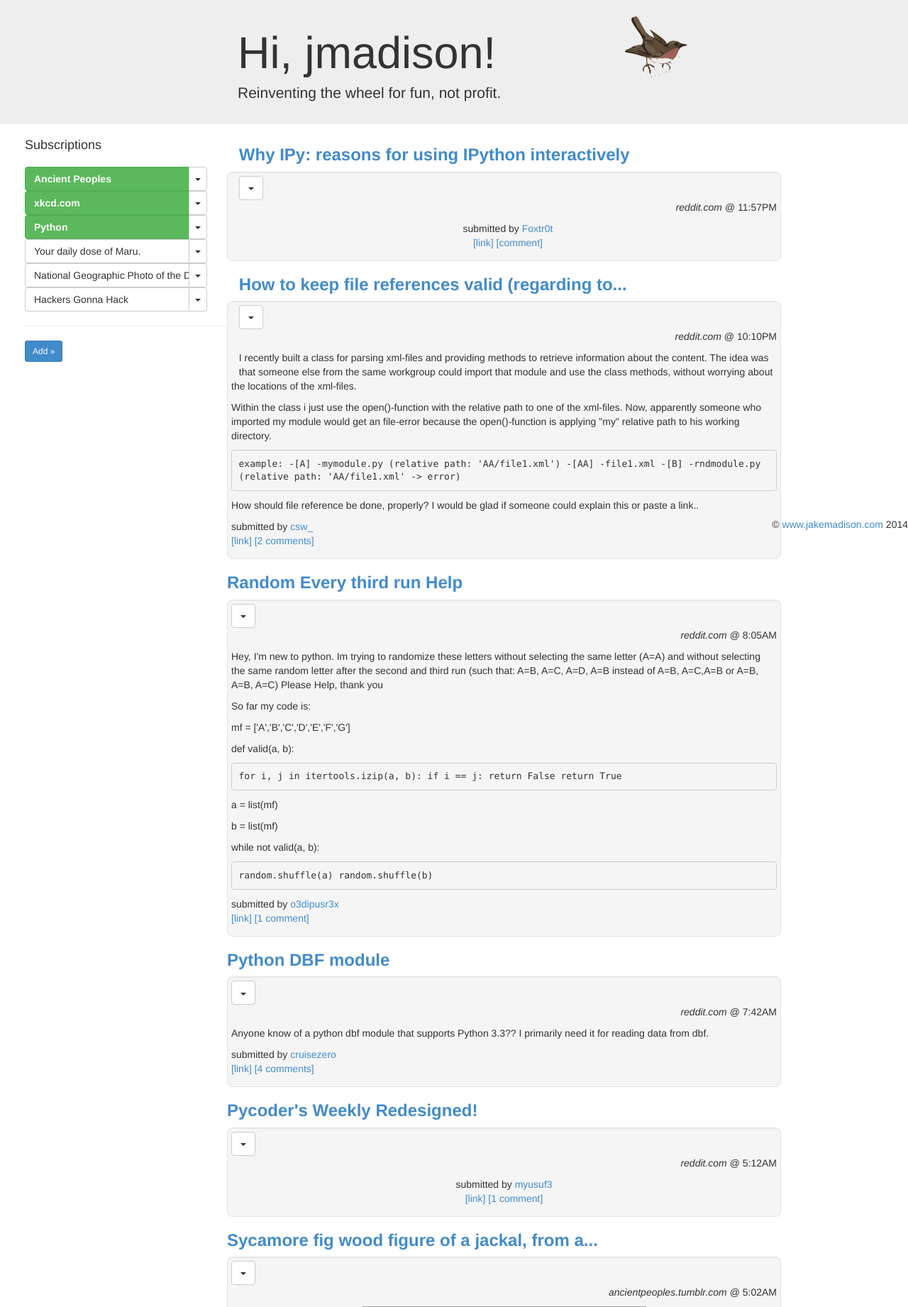
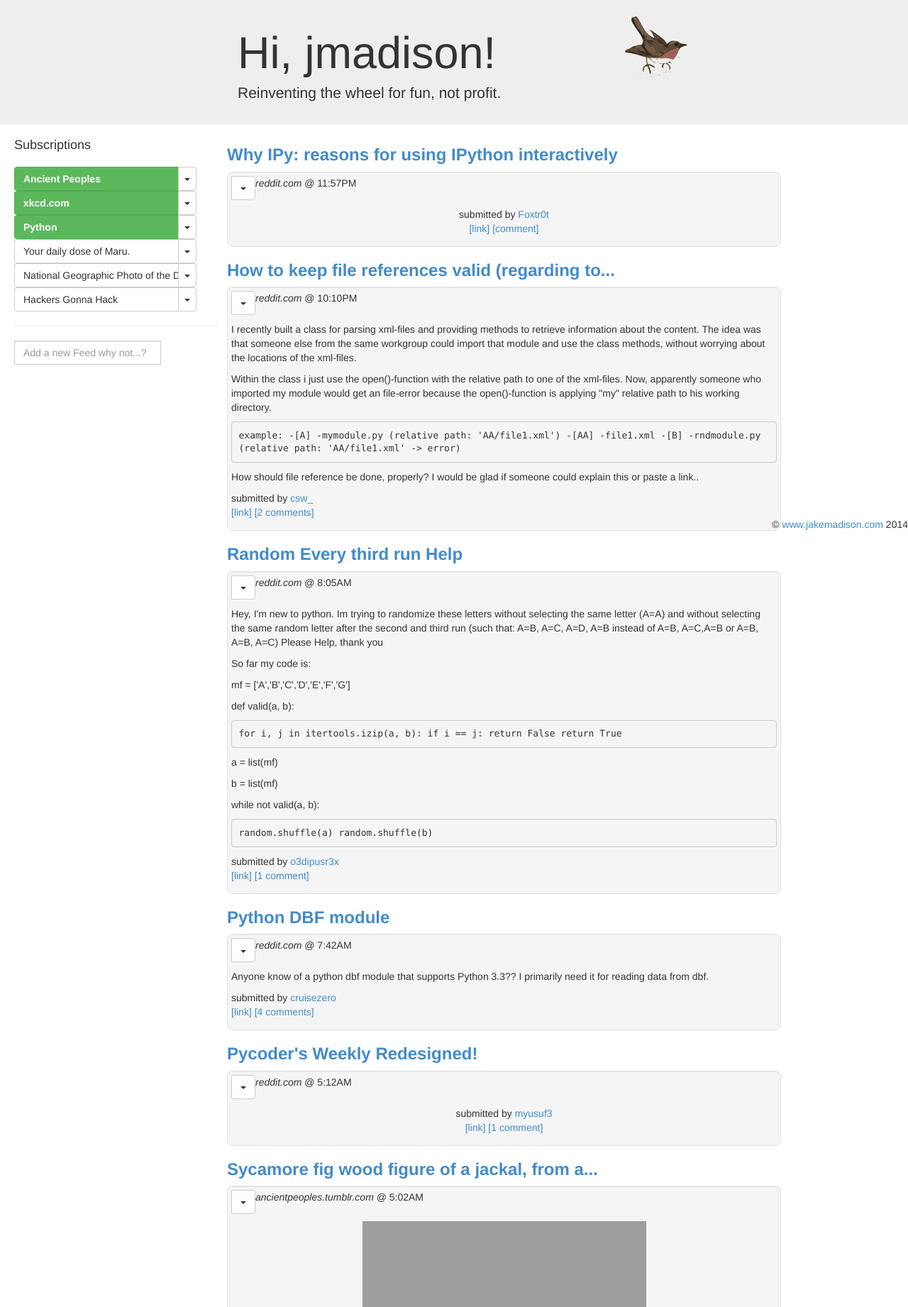
Before and after one commit to jakemadison/FeedEater, a Flask app: page / in a window 1280 px wide. Shown: the part 51-1893 px from the top of the page at 71% size. Run offline with Flask 2, Linux system fonts and the light colour scheme; a user stored in the database is signed in; data comes from the database, SQL or seed files in the repository; both versions use the stored data as it was after the commit; some libraries are stand-ins or nearby versions; grey boxes are pictures that could not be loaded.

Commit message:
enter new feed stuff, css stuff

```diff
--- a/feedeater/display/static/css/main.css
+++ b/feedeater/display/static/css/main.css
@@ -47,6 +47,7 @@ sidebar-nav {
     float: left;
     margin-left: 20px;
 
+
 }
 
 .foot {
@@ -73,3 +74,8 @@ sidebar-nav {
     width: 90%;
     text-align: left;
 }
+
+.col-sm-4 {
+    width: 100%
+
+}
--- a/feedeater/display/templates/entry.html
+++ b/feedeater/display/templates/entry.html
@@ -8,7 +8,12 @@
     <div class="well">
 
 
-    <div class="btn-group sub-btn">
+
+<!--<p align="right">-->
+
+
+    <div class="btn-group sub-btn" align="right">
+        <i>{{entry.get_feed_base()}}</i> @ {{entry.get_parsed_time()}}
         <button type="button" class="btn btn-default dropdown-toggle" data-toggle="dropdown">
           <span class="caret"></span>
           <span class="sr-only">Toggle Dropdown</span>
@@ -22,10 +27,12 @@
         </ul>
       </div><!-- /btn-group -->
 
+</p>
 
-        <p align="right"><i>{{entry.get_feed_base()}}</i> @ {{entry.get_parsed_time()}}
-    </p>
-        <p align="center">{{entry.content|safe}}</p></div>
+
+        <p align="center">{{entry.content|safe}}</p>
+
+    </div>
 </div>
 
         <!-- whenever i do incorporate "active" entries, disallow short titles and word wrap long ones.-->
--- a/feedeater/display/templates/index.html
+++ b/feedeater/display/templates/index.html
@@ -21,8 +21,11 @@
 <!--<div id="contentcolumn">-->
 
     <div class="sidebar">
+
         {% include 'sublist.html' %}
-     </div>
+
+
+    </div>
 
     <div class="container"> <!--was class="container"-->
         <div class="row">
--- a/feedeater/display/templates/sublist.html
+++ b/feedeater/display/templates/sublist.html
@@ -2,8 +2,9 @@
 <!--of category, and then feed.. although then one feed cannot
 <!--have more than one category... -->
 
-<div class="col-md-12">
+<div class="col-sm-4">
     <h4>Subscriptions</h4>
+
     <ul class="list-group">
 
         <!--{% for each in subs %}-->
@@ -12,20 +13,27 @@
     </ul>
 
 
+    <script type="text/javascript">
+        function subClick()
+        {
+            pageid = document.getElementById("url");
+        }
+    </script>
+
         {% for each in subs %}
         <div>
           <div class="btn-group sub-btn">
 
               {% if each['active'] %}
 
-               <button type="submit" value="/favs/" class="btn btn-success sub-btn" title="{{ each['desc'] }}"
+               <button type="button" value="/favs/" class="btn btn-success sub-btn" title="{{ each['desc'] }}"
                        onclick="window.location.href='/change_active?ufid={{ each['uf_id'] }}&a=0'">
                         <b>{{ each['title'] }}</b>
                </button>
 
                {% else %}
 
-               <button type="submit" value="/favs/" class="btn btn-default sub-btn" title="{{ each['desc'] }}"
+               <button type="button" value="/favs/" class="btn btn-default sub-btn" title="{{ each['desc'] }}"
                        onclick="window.location.href='/change_active?ufid={{ each['uf_id'] }}&a=1'">
                         {{ each['title'] }}
                </button>
@@ -56,16 +64,25 @@
         </ul>
 
       </div><!-- /btn-group -->
+        </div>
 
-</div>
     {% endfor %}
+<hr>
+
+       <div class="input-group">
+          <input type="text" class="form-control" placeholder="Add a new Feed why not...?">
+          <!--<span class="input-group-btn">-->
+            <!--<button class="btn btn-default" type="button">Add!</button>-->
+          <!--</span>-->
+        </div><!-- /input-group -->
 
 
 
-<hr>
     <!--<ul class="list-group">-->
             <!--<a href="#" class="list-group-item">Favorite Posts</a>-->
     <!--</ul>-->
 
-     <p><a class="btn btn-primary btn-sm" role="button">Add &raquo;</a></p>
+
+
+     <!--<p><a class="btn btn-primary btn-sm" role="button">Add &raquo;</a></p>-->
 </div>
```
Also changed, not shown: feedeater/database/app.db.
